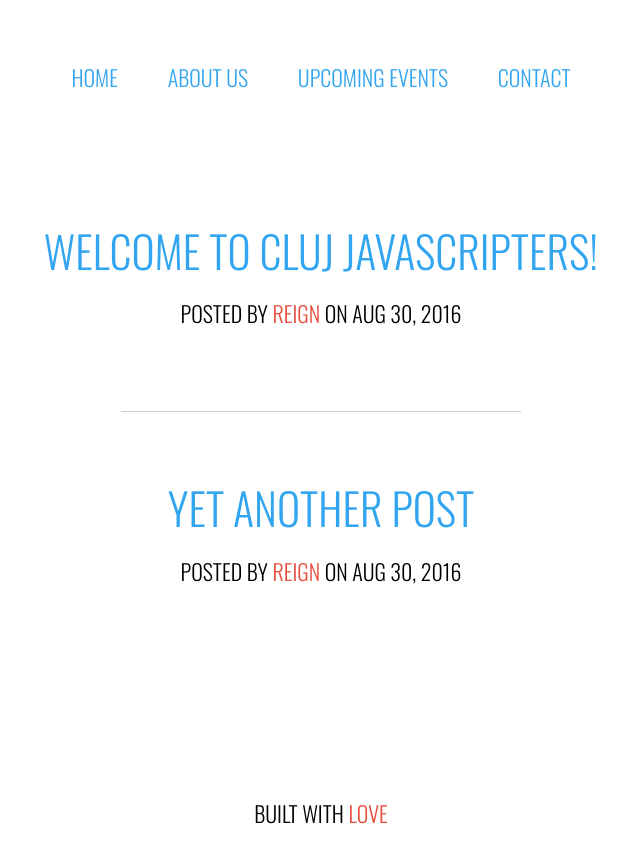
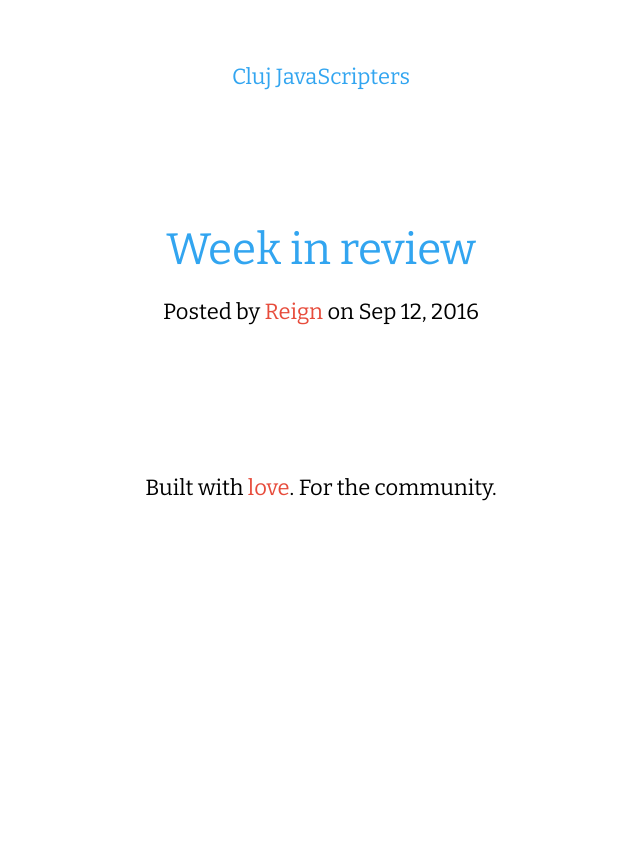
Before and after one commit to jsheroes/cluj-javascripters.github.io, a Jekyll site: the page built from index.html, in a window 1280 px wide. Shown: the top 863 px of the page, without its empty margins (319-959 px from the left). Built offline with Jekyll 4.4.1, drawn with Linux system fonts in a browser that asks for light colours.

Commit message:
Changes to site

```diff
--- a/_layouts/default.html
+++ b/_layouts/default.html
@@ -10,8 +10,7 @@
   <meta name="HandheldFriendly" content="True" />
   <meta name="viewport" content="width=device-width, initial-scale=1.0" />
 
-  <link rel="stylesheet" type="text/css" href="https://fonts.googleapis.com/css?family=Oswald:300,700">
-  <link rel="stylesheet" type="text/css" href="https://fonts.googleapis.com/css?family=Open+Sans:300">
+  <link rel="stylesheet" type="text/css" href="https://fonts.googleapis.com/css?family=Bitter:400,700">
 
   <link rel="stylesheet" type="text/css" href="/css/main.css" />
 </head>
@@ -19,18 +18,15 @@
 <body>
   <header class="site-header">
     <nav>
-      <a class="mr-double oswup" href="/">Home</a>
-      <a class="mr-double oswup" href="/about">About Us</a>
-      <a class="mr-double oswup" href="/upcoming-events">Upcoming Events</a>
-      <a class="oswup" href="/contact">Contact</a>
+      <a href="/">Cluj JavaScripters</a>
     </nav>
   </header>
 
   {{content}}
 
   <footer class="site-footer">
-    <p class="oswup">
-      Built with <span class="highlight">love</span>
+    <p>
+      Built with <span class="highlight">love</span>. For the community.
     </p>
   </footer>
 </body>
--- a/_layouts/post.html
+++ b/_layouts/post.html
@@ -5,14 +5,14 @@ layout: default
 <main class="site-content" role="main">
   <article class="post">
     <header class="post__header">
-      <h2 class="mb-full oswup">
+      <h2 class="mb-full">
         {{ page.title | escape }}
       </h2>
     </header>
     <section class="post__content">
       {{ content }}
     </section>
-    <footer class="post__footer oswup">
+    <footer class="post__footer">
       <p class="mb-full">
         Posted by <span class="highlight">{{ page.author }}</span> on
         <time>
--- a/_posts/2016-08-30-another-post.md
+++ /dev/null
@@ -1,8 +0,0 @@
----
-layout: post
-title: Yet another post
-date: 2016-08-30 09:20:24 +0300
-author: Reign
----
-
-Buhahaha.
--- a/_posts/2016-08-30-welcome-to-cluj-javascripters.md
+++ /dev/null
@@ -1,8 +0,0 @@
----
-layout: post
-title: Welcome to Cluj JavaScripters!
-date: 2016-08-30 09:20:24 +0300
-author: Reign
----
-
-Hello everyone :).
--- /dev/null
+++ b/_posts/2016-09-12-week-in-review.md
@@ -0,0 +1,8 @@
+---
+layout: post
+title: Week in review
+date: 2016-09-12 12:00:00
+author: Reign
+---
+
+Week in review.
--- a/css/main.scss
+++ b/css/main.scss
@@ -60,7 +60,7 @@ table {
 
 html {
   font-size: 22px !important;
-  font-family: "Open Sans", sans-serif;
+  font-family: "Bitter", sans-serif;
   line-height: 1;
 }
 
@@ -96,11 +96,6 @@ i { font-style: italic; }
 .ml-half { margin-left: .5rem; }
 .ml-full { margin-left: 1rem; }
 .ml-double { margin-left: 2rem; }
-
-.oswup {
-  font-family: "Oswald", sans-serif;
-  text-transform: uppercase;
-}
 
 .highlight { color: #e74c3c; }
 
@@ -175,7 +170,6 @@ i { font-style: italic; }
 .post__content p { margin-bottom: 2rem; }
 
 .post__content h3 {
-  font-family: "Oswald", sans-serif;
   text-transform: uppercase;
   font-size: 1.25rem;
   font-weight: 700;
@@ -239,6 +233,10 @@ i { font-style: italic; }
   text-align: center;
 }
 
+.post--is-summary:last-of-type {
+  padding-bottom: 0;
+}
+
 .post--is-summary:not(:last-of-type)::after {
   display: block;
   width: 50%;
```
Also changed, not shown: 2 other files.
